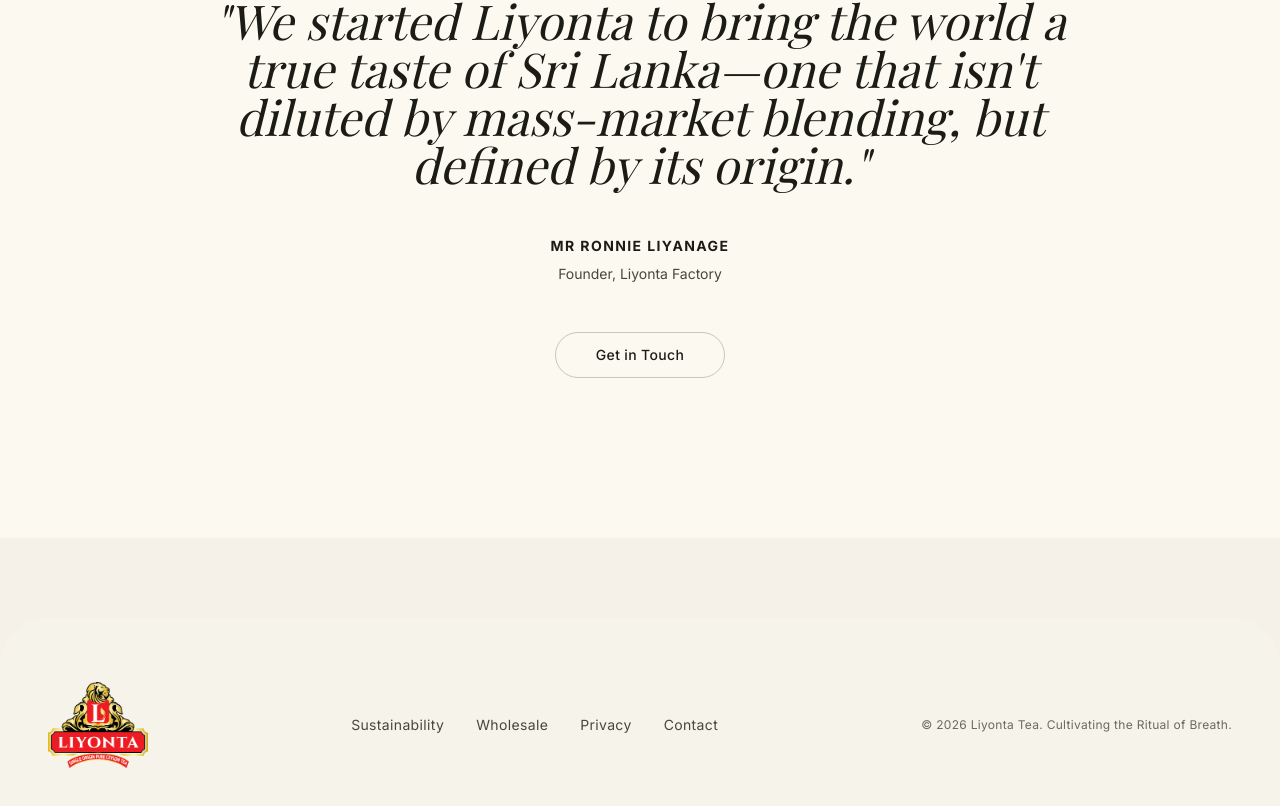
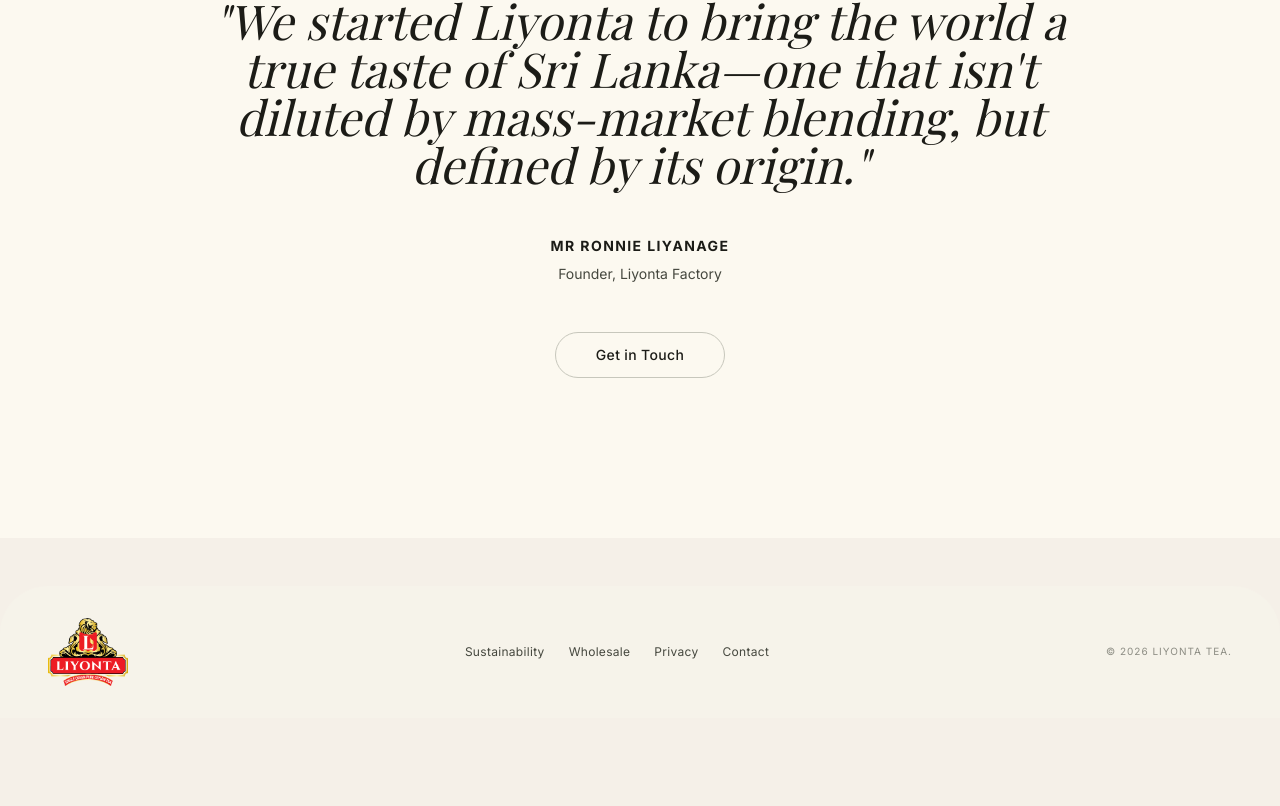
Before and after one commit to RIVINDUSANJULA/Liyonta-Tea-2026, a Next.js app: page / in a window 1280 px wide. Shown: the part 4424-5230 px from the top of the page. After the commit the page ends 5142 px from the top, so only its background shows below. Built offline with nearby package versions, Linux system fonts and the light colour scheme; no server answers; a web font is replaced by a local one.

Commit message:
Footer Small

```diff
--- a/components/Footer.tsx
+++ b/components/Footer.tsx
@@ -6,8 +6,10 @@
 
 export default function Footer() {
   return (
-    <footer className="bg-[#f6f3ea] w-full rounded-t-[3rem] mt-20">
-      <div className="container mx-auto px-8 lg:px-12 py-16 flex flex-col md:flex-row justify-between items-center gap-8">
+    // Reduced margin-top (mt-12) and kept the rounded top edge
+    <footer className="bg-[#f6f3ea] w-full rounded-t-[3rem] mt-12">
+      {/* Reduced vertical padding (py-8) to make the footer height smaller */}
+      <div className="container mx-auto px-8 lg:px-12 py-8 flex flex-col md:flex-row justify-between items-center gap-6">
 
         {/* Left: Brand Logo */}
         <div className="flex-shrink-0">
@@ -15,15 +17,15 @@
             <Image
               src="/logo.png"
               alt="Liyonta Tea"
-              width={100}
-              height={40}
+              width={80}
+              height={32}
               className="object-contain"
             />
           </Link>
         </div>
 
-        {/* Middle: Navigation Links */}
-        <nav className="flex flex-wrap justify-center gap-x-8 gap-y-4">
+        {/* Middle: Compact Navigation Links */}
+        <nav className="flex items-center gap-x-6">
           {[
             { name: "Sustainability", href: "#" },
             { name: "Wholesale", href: "#" },
@@ -33,17 +35,17 @@
             <Link
               key={link.name}
               href={link.href}
-              className="font-sans text-sm tracking-wide text-[#46483f] hover:text-[#516445] underline-offset-4 hover:underline transition-all duration-300"
+              className="font-sans text-xs tracking-wide text-[#46483f] hover:text-[#516445] transition-all duration-300"
             >
               {link.name}
             </Link>
           ))}
         </nav>
 
-        {/* Right: Copyright & Slogan */}
+        {/* Right: Minimalist Copyright */}
         <div className="text-right">
-          <p className="font-sans text-xs tracking-wide text-[#46483f] opacity-80">
-            © 2026 Liyonta Tea. Cultivating the Ritual of Breath.
+          <p className="font-sans text-[10px] tracking-widest text-[#46483f] opacity-60 uppercase">
+            © 2026 Liyonta Tea.
           </p>
         </div>
 
```
